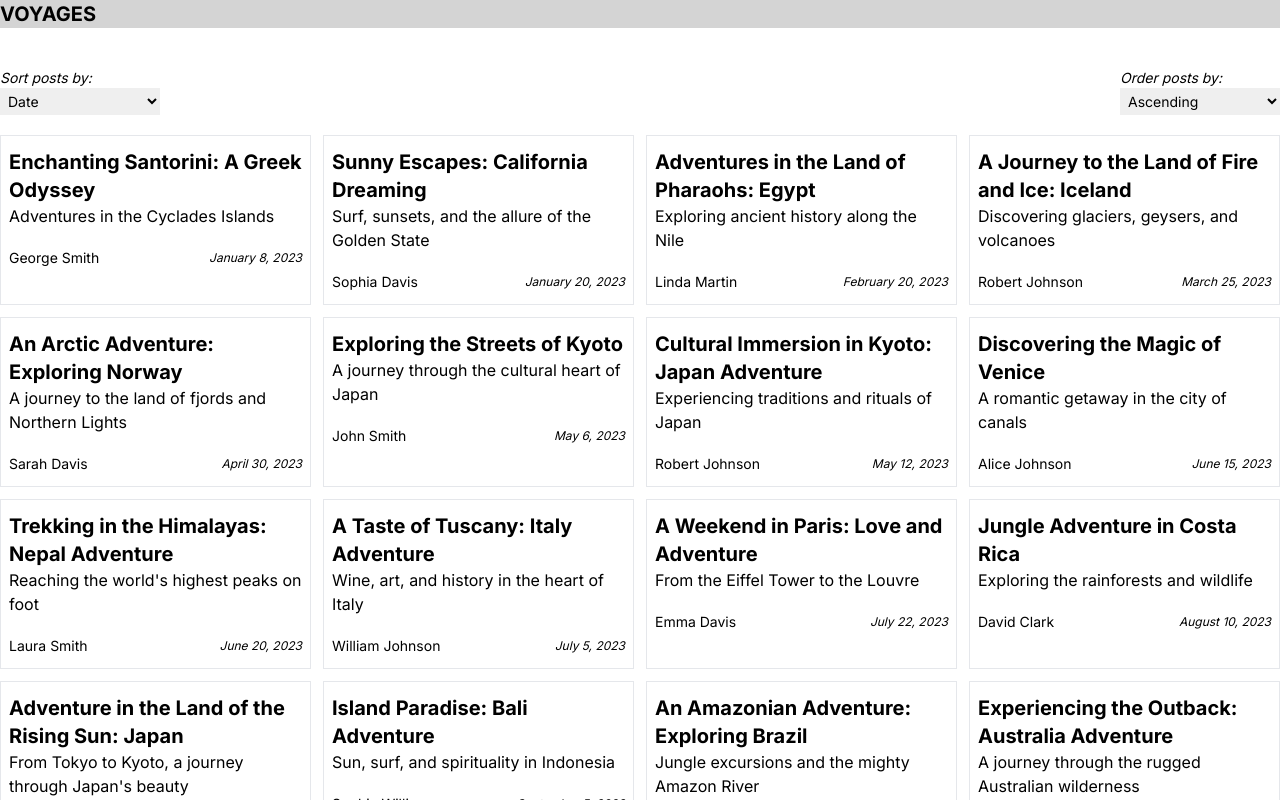
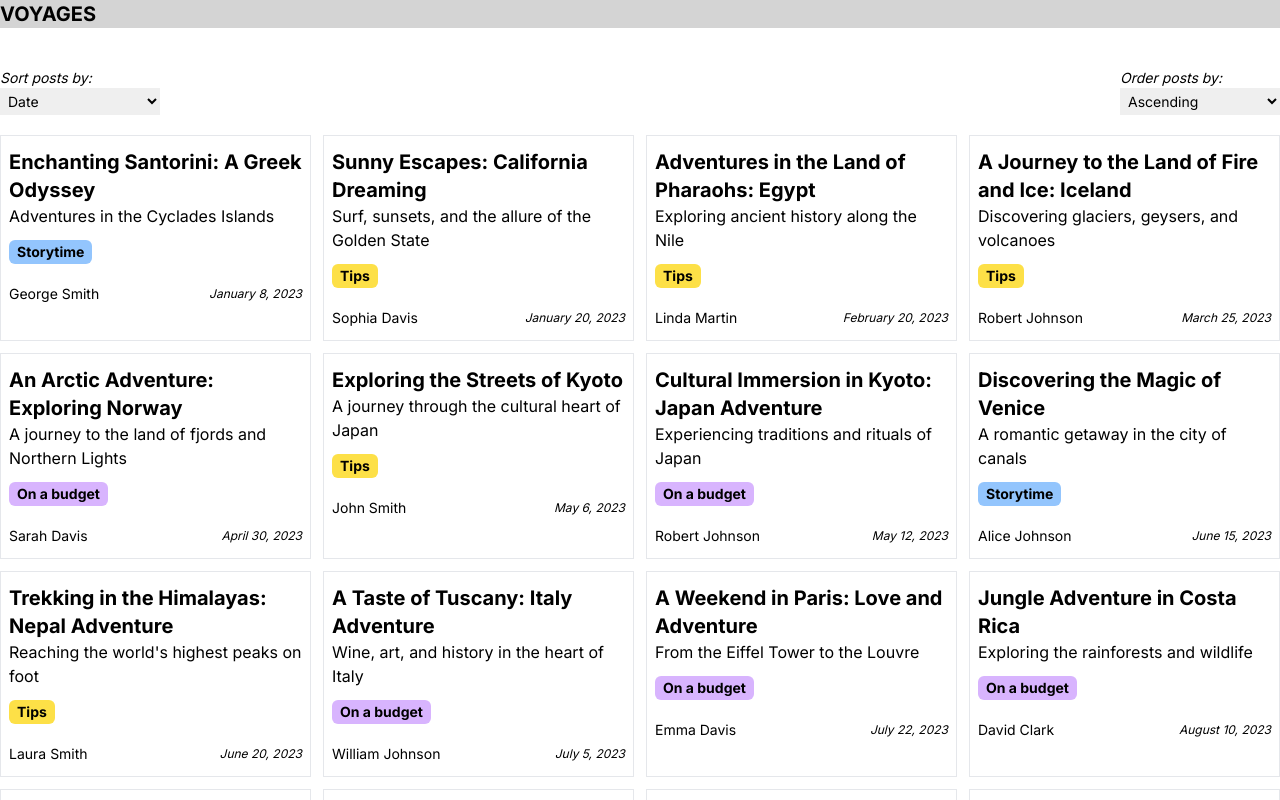
Before and after one commit to ad9311/voyages, a Next.js app: page / in a window 1280 px wide. Shown: the top 800 px of the page. Built offline with nearby package versions, Linux system fonts and the light colour scheme.

Commit message:
Rename post topic to category
Add color to categories

```diff
--- a/app/content/posts.json
+++ b/app/content/posts.json
@@ -6,7 +6,7 @@
       "description": "A journey through the cultural heart of Japan",
       "content": "Lorem ipsum dolor sit amet, consectetur adipiscing elit. Nulla convallis libero vitae vehicula. Curabitur tristique lacinia augue, ac tristique turpis sagittis a. Maecenas fringilla enim nec tortor congue, non interdum neque hendrerit. Nam vehicula nulla in purus consectetur sollicitudin. Suspendisse potenti. Quisque id metus nec risus iaculis interdum.",
       "author": "John Smith",
-      "topic": "TIPS",
+      "category": "Tips",
       "publishedAt": "2023-05-06 12:00:00"
     },
     {
@@ -15,7 +15,7 @@
       "description": "A romantic getaway in the city of canals",
       "content": "Lorem ipsum dolor sit amet, consectetur adipiscing elit. Nulla convallis libero vitae vehicula. Curabitur tristique lacinia augue, ac tristique turpis sagittis a. Maecenas fringilla enim nec tortor congue, non interdum neque hendrerit. Nam vehicula nulla in purus consectetur sollicitudin. Suspendisse potenti. Quisque id metus nec risus iaculis interdum.",
       "author": "Alice Johnson",
-      "topic": "STORY_TIME",
+      "category": "Storytime",
       "publishedAt": "2023-06-15 14:30:00"
     },
     {
@@ -24,7 +24,7 @@
       "description": "From the Eiffel Tower to the Louvre",
       "content": "Lorem ipsum dolor sit amet, consectetur adipiscing elit. Nulla convallis libero vitae vehicula. Curabitur tristique lacinia augue, ac tristique turpis sagittis a. Maecenas fringilla enim nec tortor congue, non interdum neque hendrerit. Nam vehicula nulla in purus consectetur sollicitudin. Suspendisse potenti. Quisque id metus nec risus iaculis interdum.",
       "author": "Emma Davis",
-      "topic": "ON_A_BUDGET",
+      "category": "On a budget",
       "publishedAt": "2023-07-22 09:45:00"
     },
     {
@@ -33,7 +33,7 @@
       "description": "Exploring the rainforests and wildlife",
       "content": "Lorem ipsum dolor sit amet, consectetur adipiscing elit. Nulla convallis libero vitae vehicula. Curabitur tristique lacinia augue, ac tristique turpis sagittis a. Maecenas fringilla enim nec tortor congue, non interdum neque hendrerit. Nam vehicula nulla in purus consectetur sollicitudin. Suspendisse potenti. Quisque id metus nec risus iaculis interdum.",
       "author": "David Clark",
-      "topic": "ON_A_BUDGET",
+      "category": "On a budget",
       "publishedAt": "2023-08-10 11:20:00"
     },
     {
@@ -42,7 +42,7 @@
       "description": "Sun, surf, and spirituality in Indonesia",
       "content": "Lorem ipsum dolor sit amet, consectetur adipiscing elit. Nulla convallis libero vitae vehicula. Curabitur tristique lacinia augue, ac tristique turpis sagittis a. Maecenas fringilla enim nec tortor congue, non interdum neque hendrerit. Nam vehicula nulla in purus consectetur sollicitudin. Suspendisse potenti. Quisque id metus nec risus iaculis interdum.",
       "author": "Sophia Williams",
-      "topic": "ON_A_BUDGET",
+      "category": "On a budget",
       "publishedAt": "2023-09-05 15:10:00"
     },
     {
@@ -51,7 +51,7 @@
       "description": "Encounters with the 'Big Five' in Africa",
       "content": "Lorem ipsum dolor sit amet, consectetur adipiscing elit. Nulla convallis libero vitae vehicula. Curabitur tristique lacinia augue, ac tristique turpis sagittis a. Maecenas fringilla enim nec tortor congue, non interdum neque hendrerit. Nam vehicula nulla in purus consectetur sollicitudin. Suspendisse potenti. Quisque id metus nec risus iaculis interdum.",
       "author": "Michael Brown",
-      "topic": "TIPS",
+      "category": "Tips",
       "publishedAt": "2023-10-20 17:55:00"
     },
     {
@@ -60,7 +60,7 @@
       "description": "Hiking the Inca Trail to the ancient city",
       "content": "Lorem ipsum dolor sit amet, consectetur adipiscing elit. Nulla convallis libero vitae vehicula. Curabitur tristique lacinia augue, ac tristique turpis sagittis a. Maecenas fringilla enim nec tortor congue, non interdum neque hendrerit. Nam vehicula nulla in purus consectetur sollicitudin. Suspendisse potenti. Quisque id metus nec risus iaculis interdum.",
       "author": "Maria Rodriguez",
-      "topic": "STORY_TIME",
+      "category": "Storytime",
       "publishedAt": "2023-11-12 08:40:00"
     },
     {
@@ -69,7 +69,7 @@
       "description": "Adventures in the Cyclades Islands",
       "content": "Lorem ipsum dolor sit amet, consectetur adipiscing elit. Nulla convallis libero vitae vehicula. Curabitur tristique lacinia augue, ac tristique turpis sagittis a. Maecenas fringilla enim nec tortor congue, non interdum neque hendrerit. Nam vehicula nulla in purus consectetur sollicitudin. Suspendisse potenti. Quisque id metus nec risus iaculis interdum.",
       "author": "George Smith",
-      "topic": "STORY_TIME",
+      "category": "Storytime",
       "publishedAt": "2023-01-08 10:15:00"
     },
     {
@@ -78,7 +78,7 @@
       "description": "Exploring ancient history along the Nile",
       "content": "Lorem ipsum dolor sit amet, consectetur adipiscing elit. Nulla convallis libero vitae vehicula. Curabitur tristique lacinia augue, ac tristique turpis sagittis a. Maecenas fringilla enim nec tortor congue, non interdum neque hendrerit. Nam vehicula nulla in purus consectetur sollicitudin. Suspendisse potenti. Quisque id metus nec risus iaculis interdum.",
       "author": "Linda Martin",
-      "topic": "TIPS",
+      "category": "Tips",
       "publishedAt": "2023-02-20 13:30:00"
     },
     {
@@ -87,7 +87,7 @@
       "description": "Discovering glaciers, geysers, and volcanoes",
       "content": "Lorem ipsum dolor sit amet, consectetur adipiscing elit. Nulla convallis libero vitae vehicula. Curabitur tristique lacinia augue, ac tristique turpis sagittis a. Maecenas fringilla enim nec tortor congue, non interdum neque hendrerit. Nam vehicula nulla in purus consectetur sollicitudin. Suspendisse potenti. Quisque id metus nec risus iaculis interdum.",
       "author": "Robert Johnson",
-      "topic": "TIPS",
+      "category": "Tips",
       "publishedAt": "2023-03-25 16:45:00"
     },
     {
@@ -96,7 +96,7 @@
       "description": "A journey to the land of fjords and Northern Lights",
       "content": "Lorem ipsum dolor sit amet, consectetur adipiscing elit. Nulla convallis libero vitae vehicula. Curabitur tristique lacinia augue, ac tristique turpis sagittis a. Maecenas fringilla enim nec tortor congue, non interdum neque hendrerit. Nam vehicula nulla in purus consectetur sollicitudin. Suspendisse potenti. Quisque id metus nec risus iaculis interdum.",
       "author": "Sarah Davis",
-      "topic": "ON_A_BUDGET",
+      "category": "On a budget",
       "publishedAt": "2023-04-30 09:20:00"
     },
     {
@@ -105,7 +105,7 @@
       "description": "Experiencing traditions and rituals of Japan",
       "content": "Lorem ipsum dolor sit amet, consectetur adipiscing elit. Nulla convallis libero vitae vehicula. Curabitur tristique lacinia augue, ac tristique turpis sagittis a. Maecenas fringilla enim nec tortor congue, non interdum neque hendrerit. Nam vehicula nulla in purus consectetur sollicitudin. Suspendisse potenti. Quisque id metus nec risus iaculis interdum.",
       "author": "Robert Johnson",
-      "topic": "ON_A_BUDGET",
+      "category": "On a budget",
       "publishedAt": "2023-05-12 11:50:00"
     },
     {
@@ -114,7 +114,7 @@
       "description": "Reaching the world's highest peaks on foot",
       "content": "Lorem ipsum dolor sit amet, consectetur adipiscing elit. Nulla convallis libero vitae vehicula. Curabitur tristique lacinia augue, ac tristique turpis sagittis a. Maecenas fringilla enim nec tortor congue, non interdum neque hendrerit. Nam vehicula nulla in purus consectetur sollicitudin. Suspendisse potenti. Quisque id metus nec risus iaculis interdum.",
       "author": "Laura Smith",
-      "topic": "TIPS",
+      "category": "Tips",
       "publishedAt": "2023-06-20 14:15:00"
     },
     {
@@ -123,7 +123,7 @@
       "description": "Wine, art, and history in the heart of Italy",
       "content": "Lorem ipsum dolor sit amet, consectetur adipiscing elit. Nulla convallis libero vitae vehicula. Curabitur tristique lacinia augue, ac tristique turpis sagittis a. Maecenas fringilla enim nec tortor congue, non interdum neque hendrerit. Nam vehicula nulla in purus consectetur sollicitudin. Suspendisse potenti. Quisque id metus nec risus iaculis interdum.",
       "author": "William Johnson",
-      "topic": "ON_A_BUDGET",
+      "category": "On a budget",
       "publishedAt": "2023-07-05 16:30:00"
     },
     {
@@ -132,7 +132,7 @@
       "description": "From Tokyo to Kyoto, a journey through Japan's beauty",
       "content": "Lorem ipsum dolor sit amet, consectetur adipiscing elit. Nulla convallis libero vitae vehicula. Curabitur tristique lacinia augue, ac tristique turpis sagittis a. Maecenas fringilla enim nec tortor congue, non interdum neque hendrerit. Nam vehicula nulla in purus consectetur sollicitudin. Suspendisse potenti. Quisque id metus nec risus iaculis interdum.",
       "author": "Olivia Davis",
-      "topic": "STORY_TIME",
+      "category": "Storytime",
       "publishedAt": "2023-08-15 09:55:00"
     },
     {
@@ -141,7 +141,7 @@
       "description": "Jungle excursions and the mighty Amazon River",
       "content": "Lorem ipsum dolor sit amet, consectetur adipiscing elit. Nulla convallis libero vitae vehicula. Curabitur tristique lacinia augue, ac tristique turpis sagittis a. Maecenas fringilla enim nec tortor congue, non interdum neque hendrerit. Nam vehicula nulla in purus consectetur sollicitudin. Suspendisse potenti. Quisque id metus nec risus iaculis interdum.",
       "author": "Emily Wilson",
-      "topic": "TIPS",
+      "category": "Tips",
       "publishedAt": "2023-09-10 11:40:00"
     },
     {
@@ -150,7 +150,7 @@
       "description": "A journey through the rugged Australian wilderness",
       "content": "Lorem ipsum dolor sit amet, consectetur adipiscing elit. Nulla convallis libero vitae vehicula. Curabitur tristique lacinia augue, ac tristique turpis sagittis a. Maecenas fringilla enim nec tortor congue, non interdum neque hendrerit. Nam vehicula nulla in purus consectetur sollicitudin. Suspendisse potenti. Quisque id metus nec risus iaculis interdum.",
       "author": "Sophie Martin",
-      "topic": "ON_A_BUDGET",
+      "category": "On a budget",
       "publishedAt": "2023-10-20 14:25:00"
     },
     {
@@ -159,7 +159,7 @@
       "description": "Hiking, skiing, and breathtaking mountain views",
       "content": "Lorem ipsum dolor sit amet, consectetur adipiscing elit. Nulla convallis libero vitae vehicula. Curabitur tristique lacinia augue, ac tristique turpis sagittis a. Maecenas fringilla enim nec tortor congue, non interdum neque hendrerit. Nam vehicula nulla in purus consectetur sollicitudin. Suspendisse potenti. Quisque id metus nec risus iaculis interdum.",
       "author": "Daniel Smith",
-      "topic": "ON_A_BUDGET",
+      "category": "On a budget",
       "publishedAt": "2023-11-05 16:10:00"
     },
     {
@@ -168,7 +168,7 @@
       "description": "Island-hopping and turquoise waters in Greece",
       "content": "Lorem ipsum dolor sit amet, consectetur adipiscing elit. Nulla convallis libero vitae vehicula. Curabitur tristique lacinia augue, ac tristique turpis sagittis a. Maecenas fringilla enim nec tortor congue, non interdum neque hendrerit. Nam vehicula nulla in purus consectetur sollicitudin. Suspendisse potenti. Quisque id metus nec risus iaculis interdum.",
       "author": "Lucas Johnson",
-      "topic": "TIPS",
+      "category": "Tips",
       "publishedAt": "2023-12-12 09:50:00"
     },
     {
@@ -177,7 +177,7 @@
       "description": "Surf, sunsets, and the allure of the Golden State",
       "content": "Lorem ipsum dolor sit amet, consectetur adipiscing elit. Nulla convallis libero vitae vehicula. Curabitur tristique lacinia augue, ac tristique turpis sagittis a. Maecenas fringilla enim nec tortor congue, non interdum neque hendrerit. Nam vehicula nulla in purus consectetur sollicitudin. Suspendisse potenti. Quisque id metus nec risus iaculis interdum.",
       "author": "Sophia Davis",
-      "topic": "TIPS",
+      "category": "Tips",
       "publishedAt": "2023-01-20 11:15:00"
     }
   ]
--- a/app/defs.d.ts
+++ b/app/defs.d.ts
@@ -1,4 +1,4 @@
-export type PostTopic = 'TIPS' | 'STORY_TIME' | 'ON_A_BUDGET';
+export type PostCategory = 'Tips' | 'Storytime' | 'On a budget';
 
 export interface Post {
   id: number;
@@ -6,9 +6,9 @@ export interface Post {
   description: string;
   content: string;
   author: string;
-  topic: PostTopic;
+  category: PostTopic;
   publishedAt: string;
 }
 
-export type SortPostsBy = 'AUTHOR' | 'DATE' | 'TOPIC';
+export type SortPostsBy = 'AUTHOR' | 'DATE' | 'CATEGORY';
 export type OrderPostsMethod = 'ASC' | 'DESC';
--- a/app/helpers/sortPosts.ts
+++ b/app/helpers/sortPosts.ts
@@ -29,10 +29,10 @@ export function sortPostsByDate(posts: Post[]) {
 
 export function sortPostsByTopic(posts: Post[]) {
   return posts.sort((a, b) => {
-    if (a.topic < b.topic) {
+    if (a.category < b.category) {
       return -1;
     }
-    if (a.topic > b.topic) {
+    if (a.category > b.category) {
       return 1;
     }
     return 0;
@@ -45,7 +45,7 @@ function sortPosts(posts: Post[], sortBy: SortPostsBy) {
       return sortPostsByAuthor(posts);
     case 'DATE':
       return sortPostsByDate(posts);
-    case 'TOPIC':
+    case 'CATEGORY':
       return sortPostsByTopic(posts);
     default:
       return posts;
--- a/app/posts/PostListContent.tsx
+++ b/app/posts/PostListContent.tsx
@@ -40,7 +40,7 @@ function PostListContent({ posts }: { posts: Post[] }) {
           <select name="sort" id="sort" onChange={handleSort} className="p-1 min-w-[10rem]" defaultValue="DATE">
             <option value="AUTHOR">Author</option>
             <option value="DATE">Date</option>
-            <option value="TOPIC">Topic</option>
+            <option value="CATEGORY">Category</option>
           </select>
         </label>
         <label htmlFor="order" className="italic">
--- a/app/posts/PostPreview.tsx
+++ b/app/posts/PostPreview.tsx
@@ -1,14 +1,28 @@
 import Link from 'next/link';
-import { Post } from '../defs';
+import { Post, PostCategory } from '../defs';
 import { formatDate } from '../helpers/formatDate';
 
 function PostPreview(props: Post) {
+  function categoryColor(category: PostCategory) {
+    switch (category) {
+      case 'Tips':
+        return 'bg-yellow-300';
+      case 'On a budget':
+        return 'bg-purple-300';
+      case 'Storytime':
+        return 'bg-blue-300';
+      default:
+        return 'bg-neutral-300';
+    }
+  }
+
   return (
     <article className="h-full border px-2 py-3">
       <Link href={`/posts/${props.id}`}>
         <h2 className="text-xl font-bold">{props.title}</h2>
       </Link>
       <p>{props.description}</p>
+      <strong className={`block mt-3 w-fit px-2 py-0.5 text-sm rounded-md ${categoryColor(props.category)}`}>{props.category}</strong>
       <div className="mt-5 flex items-center justify-between">
         <p className="text-sm">{props.author}</p>
         <p className="italic text-xs">{formatDate(props.publishedAt)}</p>
```
